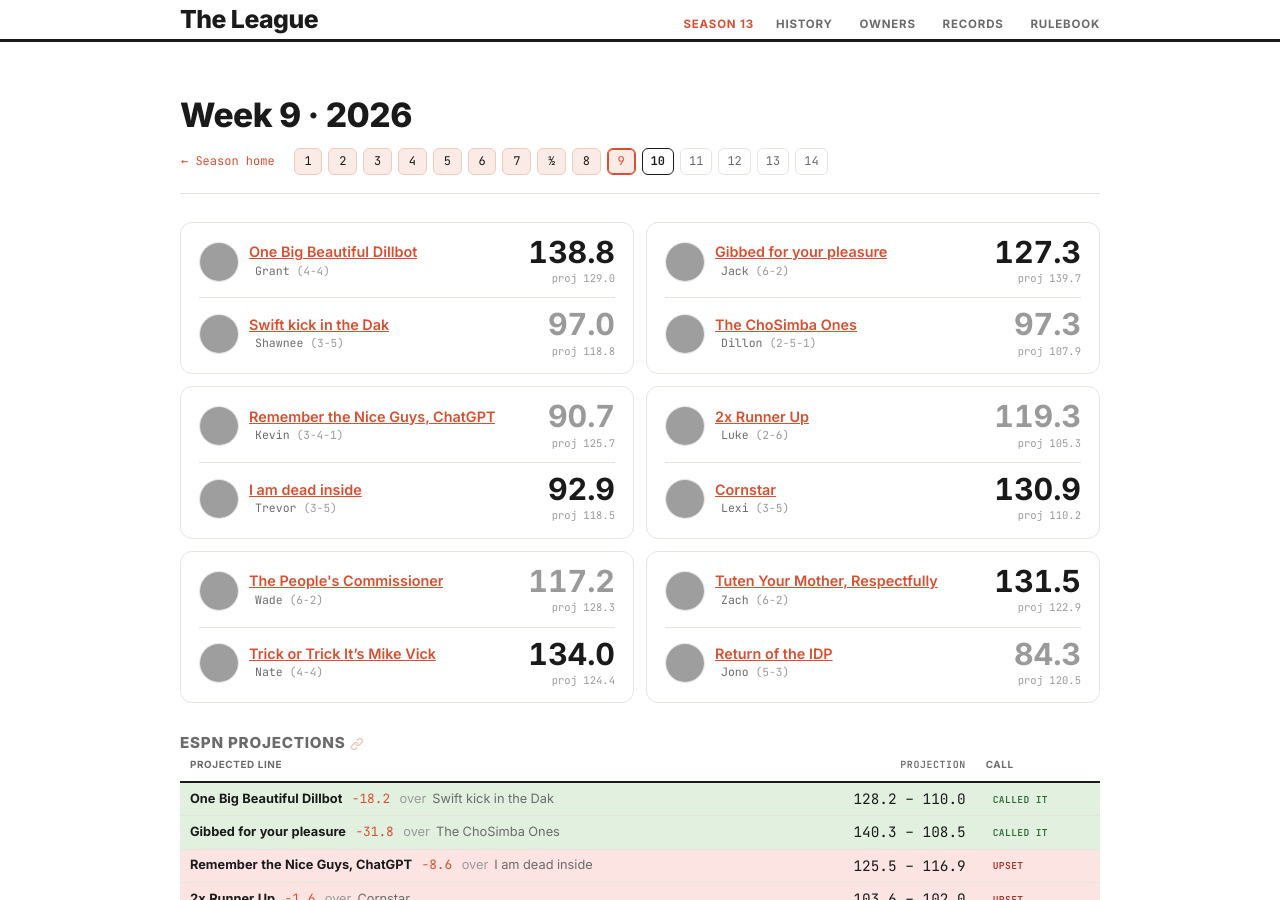
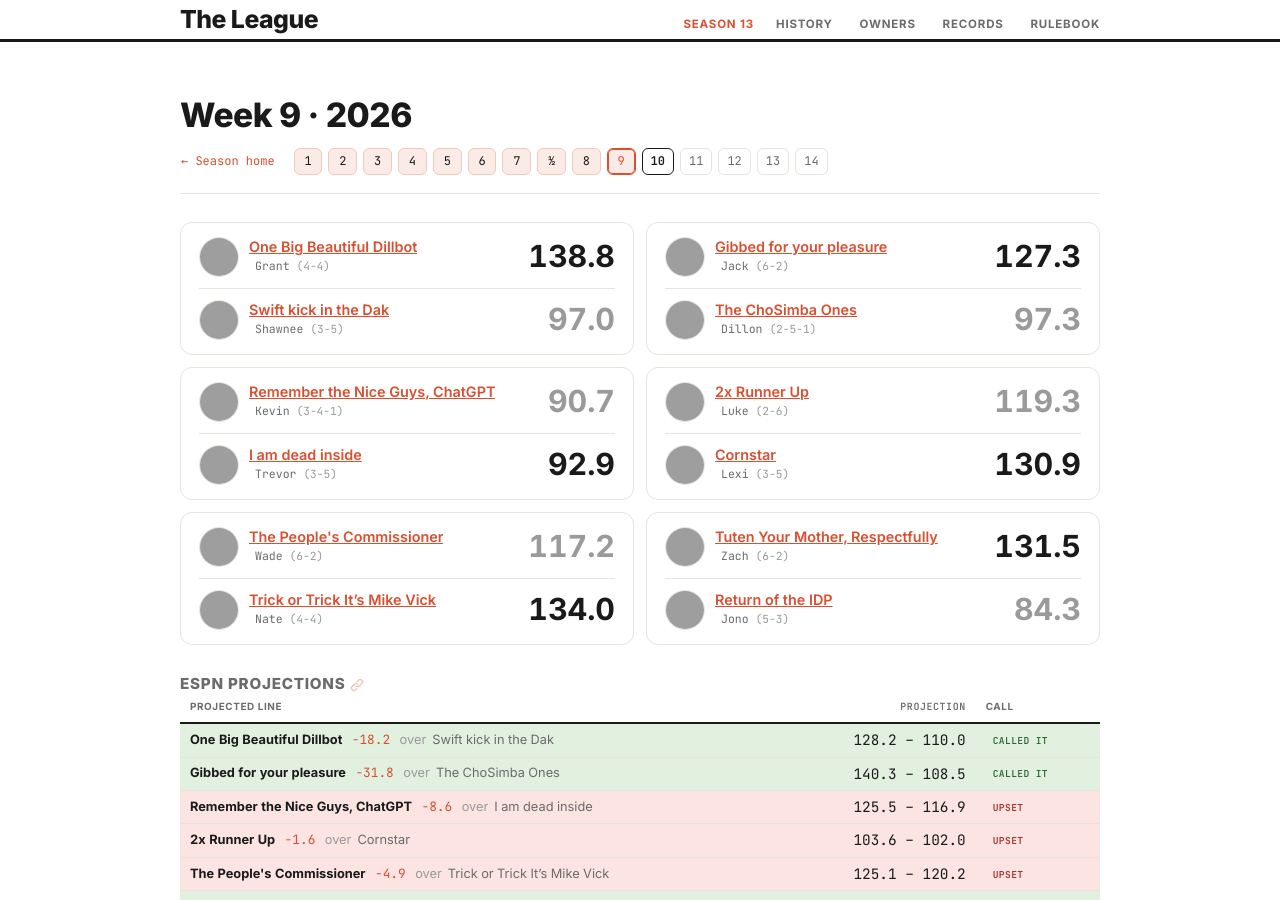
Before and after one commit to dillondrenzek/no-love-in-the-league, a Jekyll site: the page built from docs/seasons/2026/week-9.md, in a window 1280 px wide and 900 px high, cut to the strip 0-900 px from the top of the window. Built offline with Jekyll 4.4.1, drawn with Linux system fonts in a browser that asks for light colours; grey boxes are pictures that could not be loaded.

Commit message:
Daily update: 2026-11-10

```diff
--- a/data/rosters/2026-week-09.yml
+++ b/data/rosters/2026-week-09.yml
@@ -1,6 +1,6 @@
 season: 2026
 week: 9
-captured_at: '2026-11-10T04:37:48+00:00'
+captured_at: '2026-11-10T05:10:49+00:00'
 rosters:
 - manager_id: '{1C08B299-B471-49F1-88B2-99B47149F176}'
   team_id: 1
--- a/docs/_data/weeks.yml
+++ b/docs/_data/weeks.yml
@@ -255,7 +255,7 @@
     result: miss
     winner_id: zachzoske
   projected_at: Sep 9, 2026 · 12:14 AM PDT
-  updated_at: Nov 9, 8:38 PM PST
+  updated_at: Nov 9, 9:10 PM PST
   current: false
   power:
   - rank: 1
@@ -654,7 +654,7 @@
     result: hit
     winner_id: schirmerj
   projected_at: Sep 17, 2026 · 1:57 PM PDT
-  updated_at: Nov 9, 8:38 PM PST
+  updated_at: Nov 9, 9:10 PM PST
   current: false
   power:
   - rank: 1
@@ -1046,7 +1046,7 @@
     result: hit
     winner_id: zachzoske
   projected_at: Sep 24, 2026 · 9:10 AM PDT
-  updated_at: Nov 9, 8:38 PM PST
+  updated_at: Nov 9, 9:10 PM PST
   current: false
   power:
   - rank: 1
@@ -1445,7 +1445,7 @@
     result: hit
     winner_id: zachzoske
   projected_at: Oct 1, 2026 · 3:13 PM PDT
-  updated_at: Nov 9, 8:38 PM PST
+  updated_at: Nov 9, 9:10 PM PST
   current: false
   power:
   - rank: 1
@@ -1825,7 +1825,7 @@
     result: miss
     winner_id: theoceanpulse
   projected_at: Oct 8, 2026 · 11:06 AM PDT
-  updated_at: Nov 9, 8:38 PM PST
+  updated_at: Nov 9, 9:10 PM PST
   current: false
   power:
   - rank: 1
@@ -2205,7 +2205,7 @@
     result: miss
     winner_id: zachzoske
   projected_at: Oct 15, 2026 · 3:56 PM PDT
-  updated_at: Nov 9, 8:38 PM PST
+  updated_at: Nov 9, 9:10 PM PST
   current: false
   power:
   - rank: 1
@@ -2585,7 +2585,7 @@
     result: hit
     winner_id: zachzoske
   projected_at: Oct 22, 2026 · 11:48 AM PDT
-  updated_at: Nov 9, 8:38 PM PST
+  updated_at: Nov 9, 9:10 PM PST
   current: false
   power:
   - rank: 1
@@ -2965,7 +2965,7 @@
     result: hit
     winner_id: zachzoske
   projected_at: Oct 29, 2026 · 12:13 PM PDT
-  updated_at: Nov 9, 8:38 PM PST
+  updated_at: Nov 9, 9:10 PM PST
   current: false
   power:
   - rank: 1
@@ -3113,8 +3113,6 @@
     winner_id: gganoom
     tie: false
     margin: 41.8
-    home_proj: 129.0
-    away_proj: 118.8
   - home_id: jackperkins74
     home_team: Gibbed for your pleasure
     home_owner: Jack
@@ -3136,8 +3134,6 @@
     winner_id: jackperkins74
     tie: false
     margin: 30.0
-    home_proj: 139.7
-    away_proj: 107.9
   - home_id: kevbots22
     home_team: Remember the Nice Guys, ChatGPT
     home_owner: Kevin
@@ -3159,8 +3155,6 @@
     winner_id: purpsworth
     tie: false
     margin: 2.2
-    home_proj: 125.7
-    away_proj: 118.5
   - home_id: lukstein
     home_team: 2x Runner Up
     home_owner: Luke
@@ -3182,8 +3176,6 @@
     winner_id: alexandra
     tie: false
     margin: 11.6
-    home_proj: 105.3
-    away_proj: 110.2
   - home_id: sturmanator15
     home_team: The People's Commissioner
     home_owner: Wade
@@ -3205,8 +3197,6 @@
     winner_id: whowonthelastsuperbowl
     tie: false
     margin: 16.8
-    home_proj: 128.3
-    away_proj: 124.4
   - home_id: zachzoske
     home_team: Tuten Your Mother, Respectfully
     home_owner: Zach
@@ -3228,8 +3218,6 @@
     winner_id: zachzoske
     tie: false
     margin: 47.2
-    home_proj: 122.9
-    away_proj: 120.5
   highlights:
   - key: top
     label: Top Score
@@ -3357,7 +3345,7 @@
     result: hit
     winner_id: zachzoske
   projected_at: Nov 5, 2026 · 1:24 PM PST
-  updated_at: Nov 9, 8:38 PM PST
+  updated_at: Nov 9, 9:10 PM PST
   current: false
   power:
   - rank: 1
@@ -3583,7 +3571,7 @@
   highlights: []
   projections: []
   projected_at: null
-  updated_at: Nov 9, 8:38 PM PST
+  updated_at: Nov 9, 9:10 PM PST
   current: true
   power: []
 2026-11:
@@ -3689,7 +3677,7 @@
   highlights: []
   projections: []
   projected_at: null
-  updated_at: Nov 9, 8:38 PM PST
+  updated_at: Nov 9, 9:10 PM PST
   current: false
   power: []
 2026-12:
@@ -3795,7 +3783,7 @@
   highlights: []
   projections: []
   projected_at: null
-  updated_at: Nov 9, 8:38 PM PST
+  updated_at: Nov 9, 9:10 PM PST
   current: false
   power: []
 2026-13:
@@ -3901,7 +3889,7 @@
   highlights: []
   projections: []
   projected_at: null
-  updated_at: Nov 9, 8:38 PM PST
+  updated_at: Nov 9, 9:10 PM PST
   current: false
   power: []
 2026-14:
@@ -4007,6 +3995,6 @@
   highlights: []
   projections: []
   projected_at: null
-  updated_at: Nov 9, 8:38 PM PST
+  updated_at: Nov 9, 9:10 PM PST
   current: false
   power: []
```
Also changed, not shown: data/seasons/2026.yml (+7 -7 lines).
